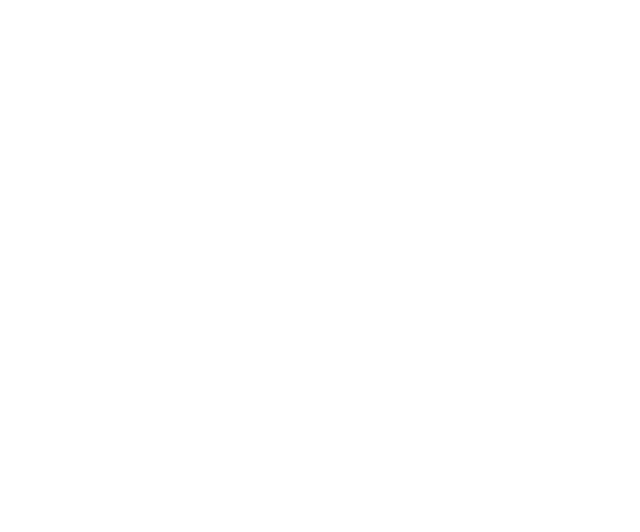
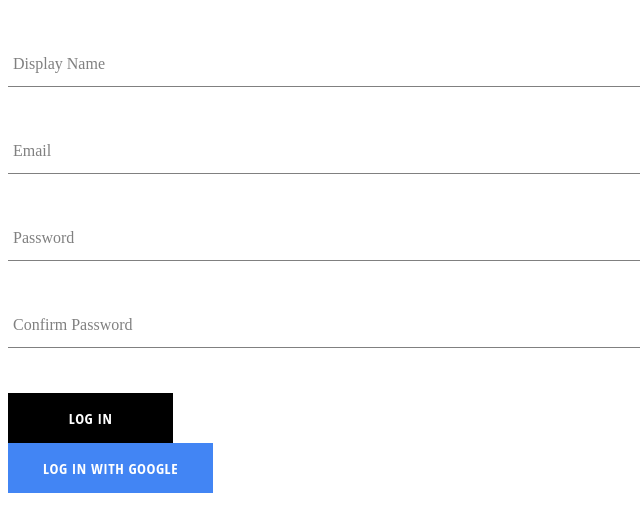
Before and after one commit to setoseng/donut-world-site-next, a Gatsby site: page /login in a window 1280 px wide. Before the commit this address had no page. Shown: the whole page, without its empty margins (0-640 px from the left). Built offline with nearby package versions, Linux system fonts and the light colour scheme; Gatsby itself is replaced by a stand-in of ours.

Commit message:
staging for signup and login via FireBase

```diff
--- a/package.json
+++ b/package.json
@@ -8,6 +8,7 @@
     "@fortawesome/fontawesome-svg-core": "^6.2.1",
     "@fortawesome/react-fontawesome": "^0.2.0",
     "@reduxjs/toolkit": "^1.9.1",
+    "firebase": "^9.15.0",
     "gatsby": "^4.8.0",
     "gatsby-background-image": "^1.6.0",
     "gatsby-plugin-gatsby-cloud": "^4.8.0",
@@ -26,7 +27,8 @@
     "react-icons": "^4.7.1",
     "react-intersection-observer": "^9.4.1",
     "react-redux": "^8.0.5",
-    "react-use-window-scroll": "^1.0.14"
+    "react-use-window-scroll": "^1.0.14",
+    "styled-components": "^5.3.6"
   },
   "devDependencies": {
     "@redux-devtools/core": "^3.13.1",
--- /dev/null
+++ b/src/components/Button/Button.component.jsx
@@ -0,0 +1,27 @@
+import * as React from 'react';
+
+import {
+  BaseButton,
+  GoogleSignInButton,
+  InvertedButton,
+} from './button.styles';
+
+export const BUTTON_TYPE_CLASSES = {
+  base: 'base',
+  google: 'google-sign-in',
+  inverted: 'inverted',
+};
+
+const getButton = (buttonType = BUTTON_TYPE_CLASSES.base) =>
+  ({
+    [BUTTON_TYPE_CLASSES.base]: BaseButton,
+    [BUTTON_TYPE_CLASSES.google]: GoogleSignInButton,
+    [BUTTON_TYPE_CLASSES.inverted]: InvertedButton,
+  }[buttonType]);
+
+const Button = ({ children, buttonType, ...otherProps }) => {
+  const CustomButton = getButton(buttonType);
+  return <CustomButton {...otherProps}>{children}</CustomButton>;
+};
+
+export default Button;
--- /dev/null
+++ b/src/components/Button/Button.styles.jsx
@@ -0,0 +1,45 @@
+import styled from 'styled-components';
+
+export const BaseButton = styled.button`
+  min-width: 165px;
+  width: auto;
+  height: 50px;
+  letter-spacing: 0.5px;
+  line-height: 50px;
+  padding: 0 35px 0 35px;
+  font-size: 15px;
+  background-color: black;
+  color: white;
+  text-transform: uppercase;
+  font-family: 'Open Sans Condensed';
+  font-weight: bolder;
+  border: none;
+  cursor: pointer;
+  display: flex;
+  justify-content: center;
+  &:hover {
+    background-color: white;
+    color: black;
+    border: 1px solid black;
+  }
+`;
+
+export const GoogleSignInButton = styled(BaseButton)`
+  background-color: #4285f4;
+  color: white;
+  &:hover {
+    background-color: #357ae8;
+    border: none;
+  }
+`;
+
+export const InvertedButton = styled(BaseButton)`
+  background-color: white;
+  color: black;
+  border: 1px solid black;
+  &:hover {
+    background-color: black;
+    color: white;
+    border: none;
+  }
+`
--- a/src/components/CartBar/index.js
+++ b/src/components/CartBar/index.js
@@ -1,9 +1,6 @@
 import React from 'react'
-import { Link } from 'gatsby'
 
 import { BsBagDash, BsCart3, BsChevronRight } from "react-icons/bs";
-
-
 
 import * as cartBarStyle from './cartBarStyle.module.css'
 
--- /dev/null
+++ b/src/components/FormInput/FormInput.component.jsx
@@ -0,0 +1,20 @@
+import React from 'react'
+
+import {
+  FormInputLabel,
+  Input,
+  Group,
+} from './FormInput.styles'
+
+const FormInput = ({label, inputOption}) => {
+  return (
+    <Group>
+      <Input {...inputOption}/>
+      {label &&
+        <FormInputLabel>{label}</FormInputLabel>
+      }
+    </Group>
+  )
+}
+
+export default FormInput
--- /dev/null
+++ b/src/components/FormInput/FormInput.styles.jsx
@@ -0,0 +1,52 @@
+import styled, { css } from 'styled-components';
+
+const subColor = 'grey';
+const mainColor = 'black';
+
+const shrinkLabel = css`
+  top: -14px;
+  font-size: 12px;
+  color: ${mainColor};
+`
+
+export const FormInputLabel = styled.label`
+  color: ${subColor};
+  font-size: 16px;
+  font-weight: normal;
+  position: absolute;
+  pointer-events: none;
+  left: 5px;
+  top: 10px;
+  transition: 300ms ease all;
+  ${({shrink}) => shrink && shrinkLabel};
+`
+
+export const Input = styled.input`
+  background: none;
+  background-color: white;
+  color: ${subColor};
+  font-size: 18px;
+  padding: 10px 10px 10px 5px;
+  display: block;
+  width: 100%;
+  border: none;
+  border-radius: 0;
+  border-bottom: 1px solid ${subColor};
+  margin: 25px 0;
+
+  &:focus {
+    outline: none;
+  }
+
+  &:focus ~ ${FormInputLabel} {
+    ${shrinkLabel};
+  }
+`
+
+export const Group = styled.div`
+  position: relative;
+  margin: 45px 0;
+  input[type='password'] {
+    letter-spacing: 0.3em;
+  }
+`
--- a/src/components/Header/index.js
+++ b/src/components/Header/index.js
@@ -30,7 +30,7 @@ const Header = () => {
       <div className={headerStyle.navBar} style={{ backgroundColor: headerColor }}>
         <div className={headerStyle.navBrand}>
           <StaticImage
-            src='../images/logo-pink-svg.svg'
+            src='../../images/logo-pink-svg.svg'
             alt="Donut World Logo"
             imgStyle={{objectFit:'fill'}}
             quality={100}
@@ -62,7 +62,7 @@ const Header = () => {
             style={{ color: navText }}
           >Contact</Link>
           <Link
-            to="/construction"
+            to="/ordering"
             className={headerStyle.navItemOrder}
             style={{ color: navText }}
           >Order Online</Link>
--- /dev/null
+++ b/src/components/LogIn/LogInForm.component.jsx
@@ -0,0 +1,111 @@
+import React, { useState } from 'react'
+
+import FormInput from '../FormInput/FormInput.component'
+import Button, { BUTTON_TYPE_CLASSES } from '../Button/Button.component'
+
+import {
+  signInUserWithEmailAndPassword,
+  signInWithGooglePopup,
+} from '../../utils/firebase.utils'
+
+const defaultFormField = {
+  displayName: '',
+  email: '',
+  password: '',
+  confirmPassword: '',
+}
+
+const LogInForm = () => {
+  const [formFields, setFormFields] = useState(defaultFormField);
+  const { displayName, email, password, confirmPassword } = formFields;
+
+  const resetForm = () => setFormFields(defaultFormField);
+
+  const handleFormSubmit = async (event) => {
+    event.preventDefault();
+    if(!event.target) return;
+    try {
+      const { user } = await signInUserWithEmailAndPassword(email, password);
+      resetForm();
+      alert('User signed in successfully');
+    }
+    catch(error) {
+      switch(error.code) {
+        case 'auth/wrong-password':
+          alert('Incorrect Password');
+          break;
+        case 'auth/user-not-found':
+          alert('User not found');
+          break;
+        default:
+          console.log(error)
+      }
+    }
+  }
+
+  const signInWithGoogle = async (event) => {
+    await signInWithGooglePopup();
+  }
+
+  const handleChange = (event) => {
+    const {name, value} = event.target;
+    setFormFields({ ...formFields, [name]: value });
+  }
+
+  return (
+    <div>
+      <form onSubmit={handleFormSubmit}>
+      <FormInput
+          label='Display Name'
+          inputOption = {{
+            type: 'text',
+            required: true,
+            name: "displayName",
+            onChange: handleChange,
+            value: displayName,
+          }}
+        />
+        <FormInput
+          label='Email'
+          inputOption = {{
+            type: 'email',
+            required: true,
+            name: "email",
+            onChange: handleChange,
+            value: email,
+          }}
+        />
+        <FormInput
+          label='Password'
+          inputOption = {{
+            type: 'password',
+            required: true,
+            name: "password",
+            onChange: handleChange,
+            value: password,
+          }}
+        />
+        <FormInput
+          label='Confirm Password'
+          inputOption = {{
+            type: 'password',
+            required: true,
+            name: "confirmPassword",
+            onChange: handleChange,
+            value: confirmPassword,
+          }}
+        />
+        <Button type="submit">Log In</Button>
+        <Button
+            type='button'
+            buttonType={BUTTON_TYPE_CLASSES.google}
+            onClick={signInWithGoogle}
+          >
+            Log In With Google
+          </Button>
+      </form>
+    </div>
+  )
+}
+
+export default LogInForm
--- a/src/components/MobileHeader/index.js
+++ b/src/components/MobileHeader/index.js
@@ -32,7 +32,7 @@ const Header = () => {
       <div className={`${headerStyle.container} ${headerStyle.navContainer}`}>
         <div className={headerStyle.navBrand}>
           <StaticImage
-            src='../images/logo-pink-svg.svg'
+            src='../../images/logo-pink-svg.svg'
             alt="Donut World Logo"
             imgStyle={{objectFit:'fill'}}
             quality={100}
--- a/src/components/OrderMenu/index.js
+++ b/src/components/OrderMenu/index.js
@@ -1,4 +1,4 @@
-import React, { useState } from 'react'
+import React from 'react'
 
 import * as orderMenu from "./orderMenu.module.css"
 import menuData from '../../data/menuData.js'
@@ -33,7 +33,7 @@ const getMenuData = () => {
 function SideMenuBar() {
   getMenuData();
   return (
-    <div>
+    <>
       <div className={orderMenu.container}>
         <div className={orderMenu.menuItemTypeContainer}>
           {menuItemTypeArray}
@@ -42,7 +42,7 @@ function SideMenuBar() {
       <div>
         {menuItem}
       </div>
-    </div>
+    </>
   )
 }
 
--- /dev/null
+++ b/src/pages/login.js
@@ -0,0 +1,15 @@
+import * as React from "react"
+
+import LogInForm from "../components/LogIn/LogInForm.component"
+
+import Seo from "../components/seo"
+
+
+const LogIn = () => (
+  <div>
+    <Seo title="Authentication" />
+    <LogInForm />
+  </div>
+)
+
+export default LogIn
--- a/src/pages/ordering.js
+++ b/src/pages/ordering.js
@@ -1,11 +1,9 @@
 import React from 'react'
 import { StaticImage } from "gatsby-plugin-image"
 
-import CustomNavBar from '../components/CustomNavBar'
+import CustomNavBar from '../components//CustomNavBar/CustonNavBar.component'
 import CartBar from '../components/CartBar'
 import OrderMenu from '../components/OrderMenu'
-
-
 
 import * as orderingStyle from '../styles/ordering.module.css'
 
--- /dev/null
+++ b/src/utils/firebase.utils.js
@@ -0,0 +1,89 @@
+// Import the functions you need from the SDKs you need
+import { initializeApp } from "firebase/app";
+
+import {
+  getAuth,
+  createUserWithEmailAndPassword,
+  signInWithPopup,
+  GoogleAuthProvider,
+  signInWithEmailAndPassword,
+  signOut,
+} from "firebase/auth";
+
+import {
+  doc,
+  getFirestore,
+  getDoc,
+  setDoc,
+} from 'firebase/firestore'
+
+import { getAnalytics } from "firebase/analytics";
+// TODO: Add SDKs for Firebase products that you want to use
+// https://firebase.google.com/docs/web/setup#available-libraries
+
+// Your web app's Firebase configuration
+// For Firebase JS SDK v7.20.0 and later, measurementId is optional
+const firebaseConfig = {
+  apiKey: "AIzaSyCEaI_vp4Yaub20-1Pj4VRznRKQP9SpAf4",
+  authDomain: "donut-world-site-next.firebaseapp.com",
+  projectId: "donut-world-site-next",
+  storageBucket: "donut-world-site-next.appspot.com",
+  messagingSenderId: "518633014097",
+  appId: "1:518633014097:web:3335057ec9a4dd8bf2c970",
+  measurementId: "G-DTQMHY3SKC"
+};
+
+// Initialize Firebase
+const app = initializeApp(firebaseConfig);
+const analytics = getAnalytics(app);
+const provider = new GoogleAuthProvider();
+
+const auth = getAuth();
+
+export const db = getFirestore();
+
+provider.setCustomParameters({
+  prompt: "select_account"
+});
+
+export const createUserDocumentFromAuth = async (
+  userAuth,
+  additionalInfo = {}
+) => {
+  if(!userAuth) return;
+  const userDocRef = doc(db, 'users', userAuth.uid)
+
+  const userSnapshot = await getDoc(userDocRef);
+
+  if(!userSnapshot.exists()) {
+    const { displayName,  email } = userAuth;
+    const createdAt = new Date();
+    try {
+      await setDoc(userDocRef, {
+        displayName,
+        email,
+        createdAt,
+        ...additionalInfo
+      });
+    } catch (error) {
+      console.log('Error creating user', error.message);
+    }
+  }
+  return userDocRef;
+}
+
+export const createAuthUserWithEmailAndPassword = async (email, password) => {
+  if(!email || !password) return;
+
+  return await createUserWithEmailAndPassword(auth, email, password);
+}
+
+export const signInUserWithEmailAndPassword = async (email, password) => {
+  if(!email || !password) return;
+
+  return await signInWithEmailAndPassword(auth, email, password);
+}
+
+export const signInWithGooglePopup = () => signInWithPopup(auth, provider);
+
+export const signOutUser = async () => await signOut(auth)
```
Also changed, not shown: src/components/CustomNavBar/CustonNavBar.component.jsx (renamed from src/components/CustomNavBar/index.js, +6 -10 lines), src/components/SignUpForm/SignUpForm.component.jsx (added, +94 -0 lines), src/pages/index.js (+1 -7 lines), src/pages/signup.js (added, +15 -0 lines), src/components/LogIn/LogInForm.styles.jsx (added), src/components/SignUpForm/SignUpForm.styles.jsx (added), 1 other file.
